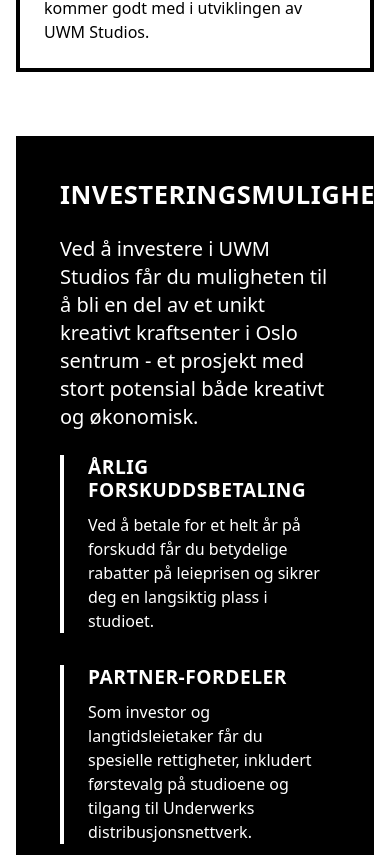
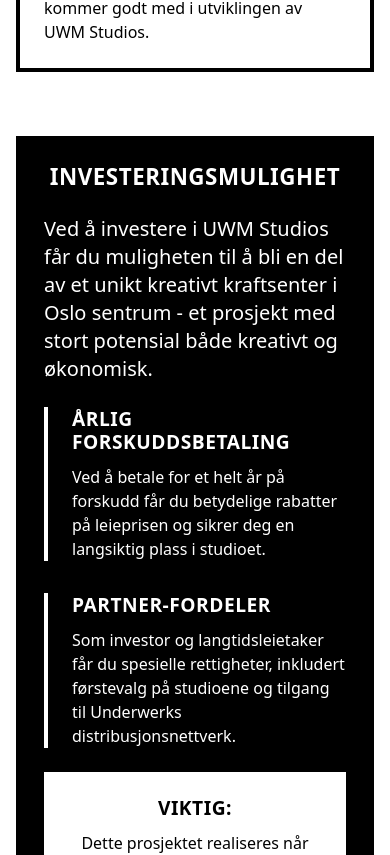
Before and after one commit to JohannesBin/uw-funnel, a Nuxt app: page / in a window 390 px wide. Shown: the part 10380-11235 px from the top of the page. Built offline with nearby package versions, Linux system fonts and the light colour scheme.

Commit message:
Fikse INVESTERINGSMULIGHET tekst som klipper i kanten på mobil

```diff
--- a/assets/css/main.css
+++ b/assets/css/main.css
@@ -53,6 +53,8 @@
 @media (max-width: 768px) {
   body {
     font-size: 16px; /* Base font size for mobile */
+    word-break: break-word; /* Allow word breaks for long words */
+    overflow-wrap: break-word; /* Better handling of long words */
   }
 
   h1, h2, h3, h4, h5, h6 {
@@ -60,6 +62,7 @@
     line-height: 1.2 !important;
     letter-spacing: 0.5px !important; /* Keep improved spacing */
     word-spacing: 1px !important;
+    hyphens: auto !important; /* Allow automatic hyphenation */
   }
 
   .text-5xl, .text-6xl, .text-7xl, .text-8xl {
@@ -78,6 +81,14 @@
 
   .text-2xl {
     font-size: 1.2rem !important;
+  }
+
+  /* Handle long words in all text elements */
+  p, span, h1, h2, h3, h4, h5, h6, div {
+    overflow-wrap: break-word;
+    word-wrap: break-word;
+    -ms-word-break: break-word;
+    word-break: break-word;
   }
 
   .container {
--- a/components/AboutFounders.vue
+++ b/components/AboutFounders.vue
@@ -39,8 +39,8 @@
       </div>
 
       <!-- Investment opportunity -->
-      <div class="border-brutalist p-10 bg-black text-white">
-        <h2 class="text-4xl md:text-5xl mb-6 text-center">INVESTERINGSMULIGHET</h2>
+      <div class="border-brutalist p-10 md:p-10 p-6 bg-black text-white">
+        <h2 class="text-3xl md:text-5xl mb-6 text-center break-words">INVESTERINGS&shy;MULIGHET</h2>
 
         <div class="space-y-6 max-w-3xl mx-auto">
           <p class="text-xl">Ved å investere i UWM Studios får du muligheten til å bli en del av et unikt kreativt kraftsenter i Oslo sentrum - et prosjekt med stort potensial både kreativt og økonomisk.</p>
```
